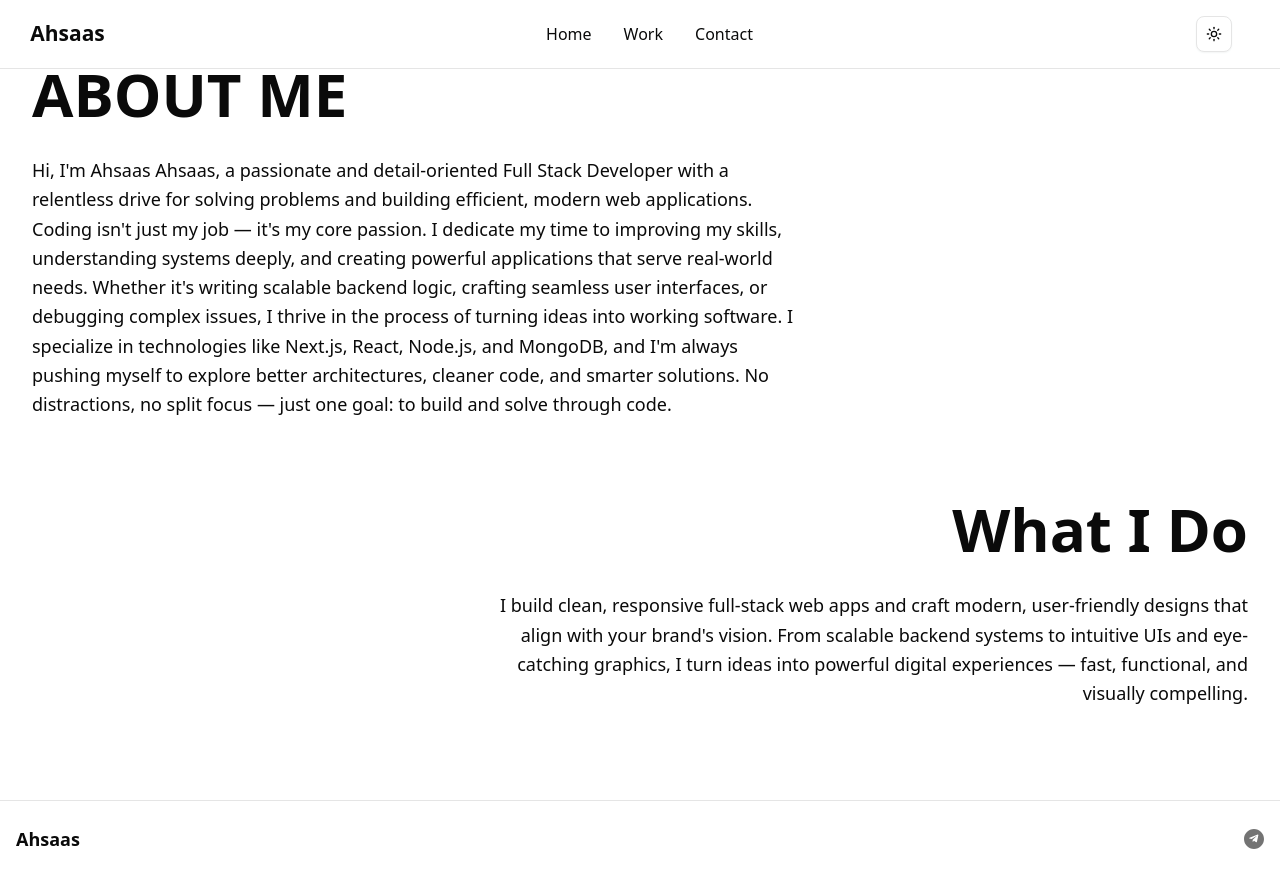
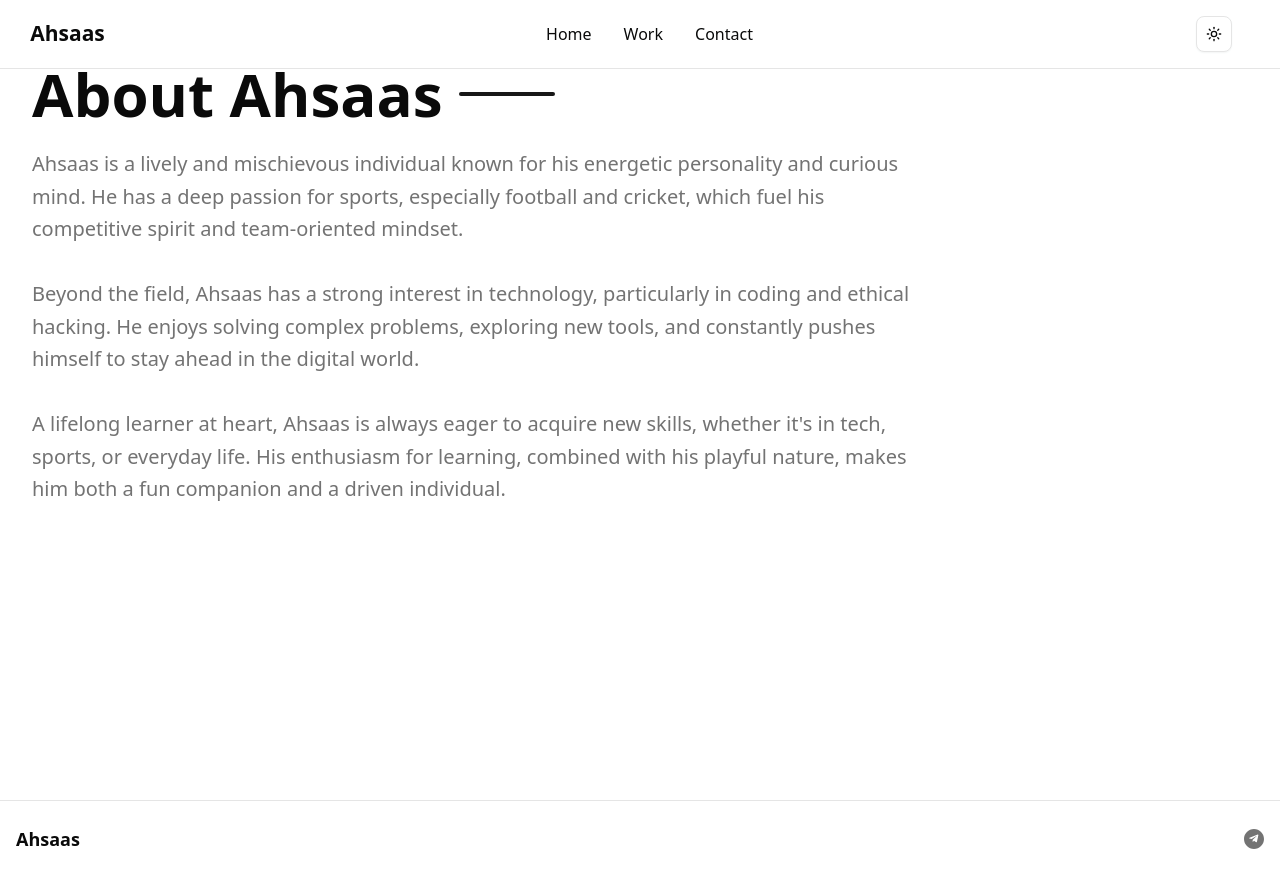
Before and after one commit to pandabs98/design-, a Next.js app: page /about in a window 1280 px wide. Built offline with nearby package versions, Linux system fonts and the light colour scheme.

Commit message:
Update page.tsx

```diff
--- a/src/app/about/page.tsx
+++ b/src/app/about/page.tsx
@@ -1,34 +1,23 @@
 "use client";
 
-import React from 'react';
+import React from "react";
 
 const AboutPage = () => {
     return (
-        <div className="min-h-screen py-16 px-4 sm:px-6 lg:px-8 font-inter">
+        <div className="min-h-screen py-16 px-4 sm:px-6 lg:px-8 font-inter text-foreground bg-background">
             <div className="max-w-7xl mx-auto">
-                {/* ABOUT ME Section */}
+                {/* ABOUT AHSAAS Section */}
                 <section className="mb-20">
-                    <h1 className="text-2xl sm:text-5xl lg:text-6xl font-extrabold mb-8 flex items-center">
-                        ABOUT ME
-                        <span className="ml-4 h-1 w-24 rounded-full"></span>
+                    <h1 className="text-3xl sm:text-5xl lg:text-6xl font-extrabold mb-6 flex items-center">
+                        About Ahsaas
+                        <span className="ml-4 h-1 w-24 bg-primary rounded-full"></span>
                     </h1>
-                    <p className="text-lg sm:text-l leading-relaxed max-w-3xl">
-                        Hi, I&apos;m Ahsaas Ahsaas, a passionate and detail-oriented Full Stack Developer with a relentless drive for solving problems and building efficient, modern web applications.
-
-                        Coding isn&apos;t just my job — it&apos;s my core passion. I dedicate my time to improving my skills, understanding systems deeply, and creating powerful applications that serve real-world needs. Whether it&apos;s writing scalable backend logic, crafting seamless user interfaces, or debugging complex issues, I thrive in the process of turning ideas into working software.
-
-                        I specialize in technologies like Next.js, React, Node.js, and MongoDB, and I&apos;m always pushing myself to explore better architectures, cleaner code, and smarter solutions. No distractions, no split focus — just one goal: to build and solve through code.
-                    </p>
-                </section>
-
-                {/* What I Do Section */}
-                <section className="flex flex-col items-start lg:items-end text-left lg:text-right">
-                    <h2 className="text-2xl sm:text-5xl lg:text-6xl font-extrabold mb-8 flex items-center lg:flex-row-reverse">
-                        What I Do
-                        <span className="mr-4 lg:ml-4 h-1 w-24 rounded-full"></span>
-                    </h2>
-                    <p className="text-lg sm:text-l leading-relaxed max-w-3xl mb-7">
-                        I build clean, responsive full-stack web apps and craft modern, user-friendly designs that align with your brand&apos;s vision. From scalable backend systems to intuitive UIs and eye-catching graphics, I turn ideas into powerful digital experiences — fast, functional, and visually compelling.
+                    <p className="text-lg sm:text-xl leading-relaxed max-w-4xl text-muted-foreground">
+                        Ahsaas is a lively and mischievous individual known for his energetic personality and curious mind. He has a deep passion for sports, especially football and cricket, which fuel his competitive spirit and team-oriented mindset.
+                        <br /><br />
+                        Beyond the field, Ahsaas has a strong interest in technology, particularly in coding and ethical hacking. He enjoys solving complex problems, exploring new tools, and constantly pushes himself to stay ahead in the digital world.
+                        <br /><br />
+                        A lifelong learner at heart, Ahsaas is always eager to acquire new skills, whether it's in tech, sports, or everyday life. His enthusiasm for learning, combined with his playful nature, makes him both a fun companion and a driven individual.
                     </p>
                 </section>
             </div>
```
